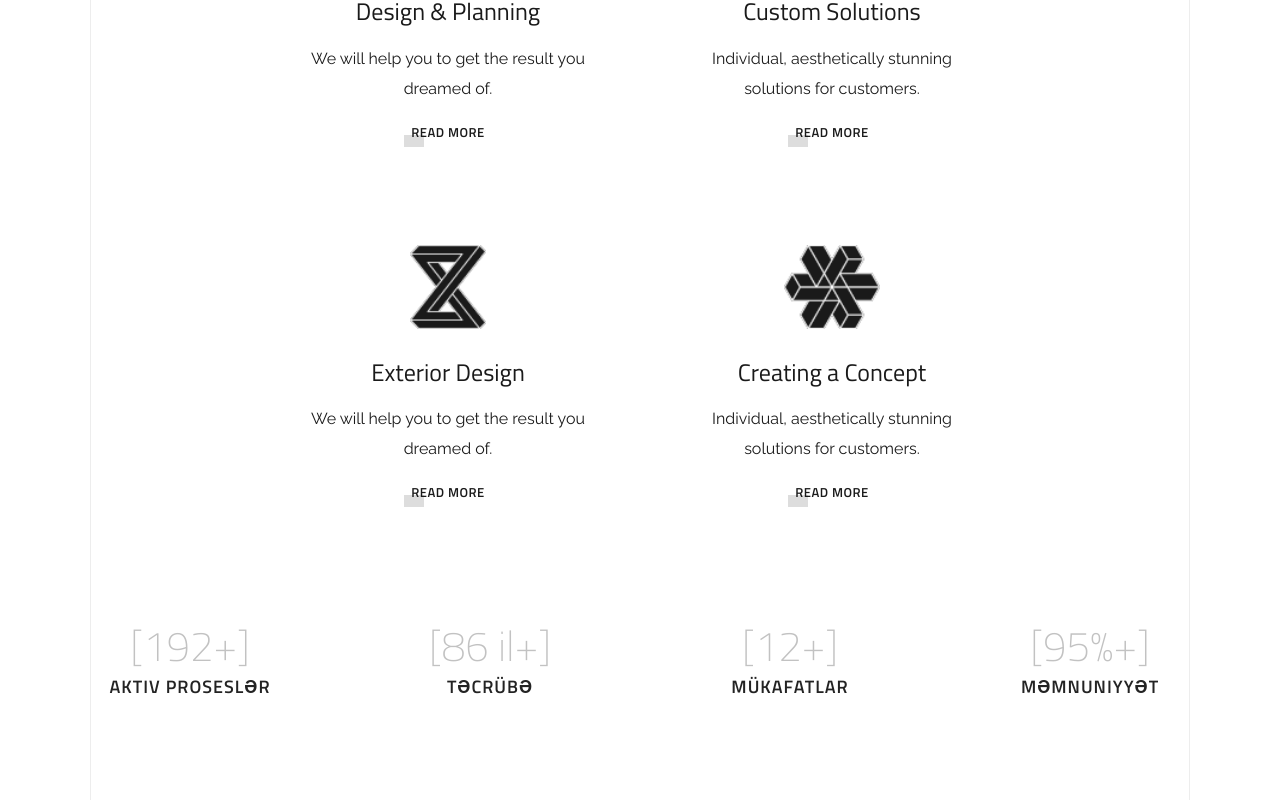
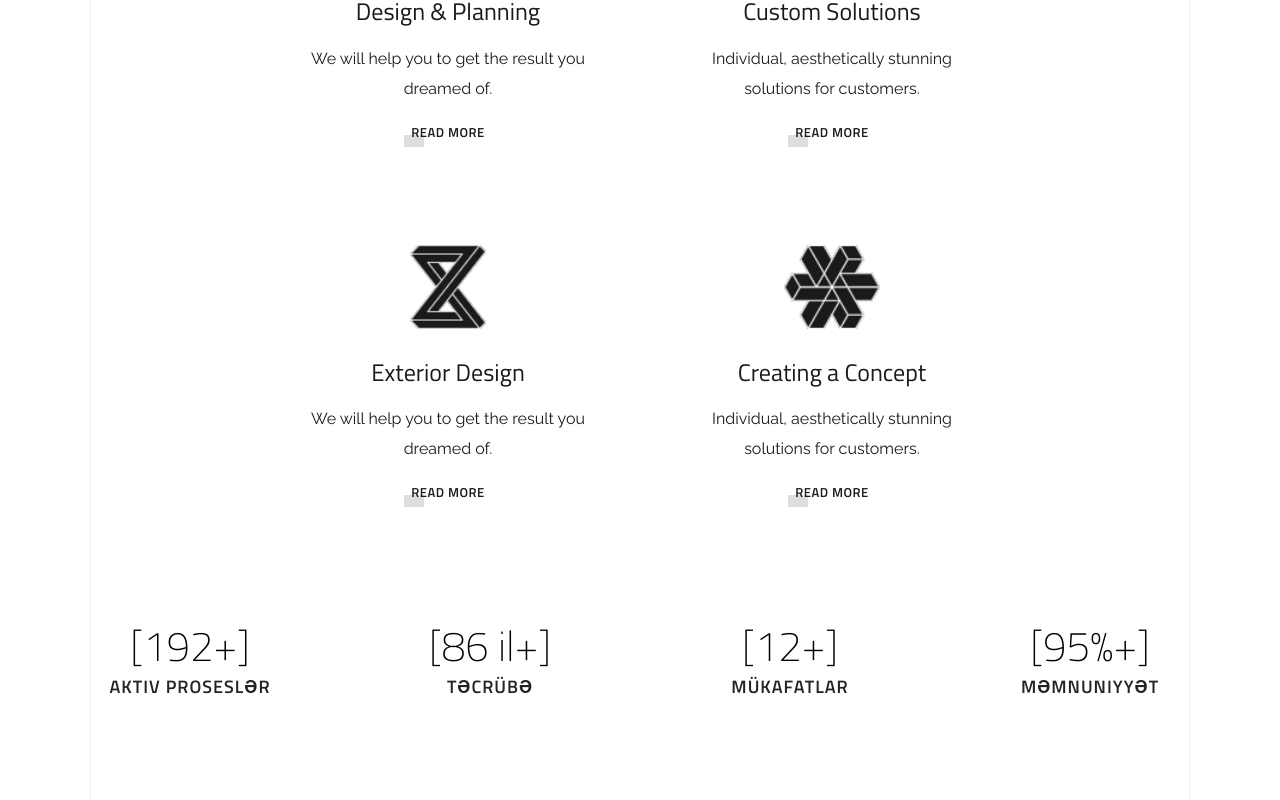
Before and after one commit to feyruzalizada/VRprogect, a Next.js app: page / in a window 1280 px wide. Shown: the part 2341-3141 px from the top of the page. Built offline with nearby package versions, Linux system fonts and the light colour scheme.

Commit message:
changed color from exp section

```diff
--- a/src/components/Services.module.css
+++ b/src/components/Services.module.css
@@ -210,7 +210,7 @@
   font-size: 42px;
   font-weight: 300;
   line-height: 42px;
-  color: #c2c2c2;
+  color: #000000;
 }
 
 .counterLabel {
```
